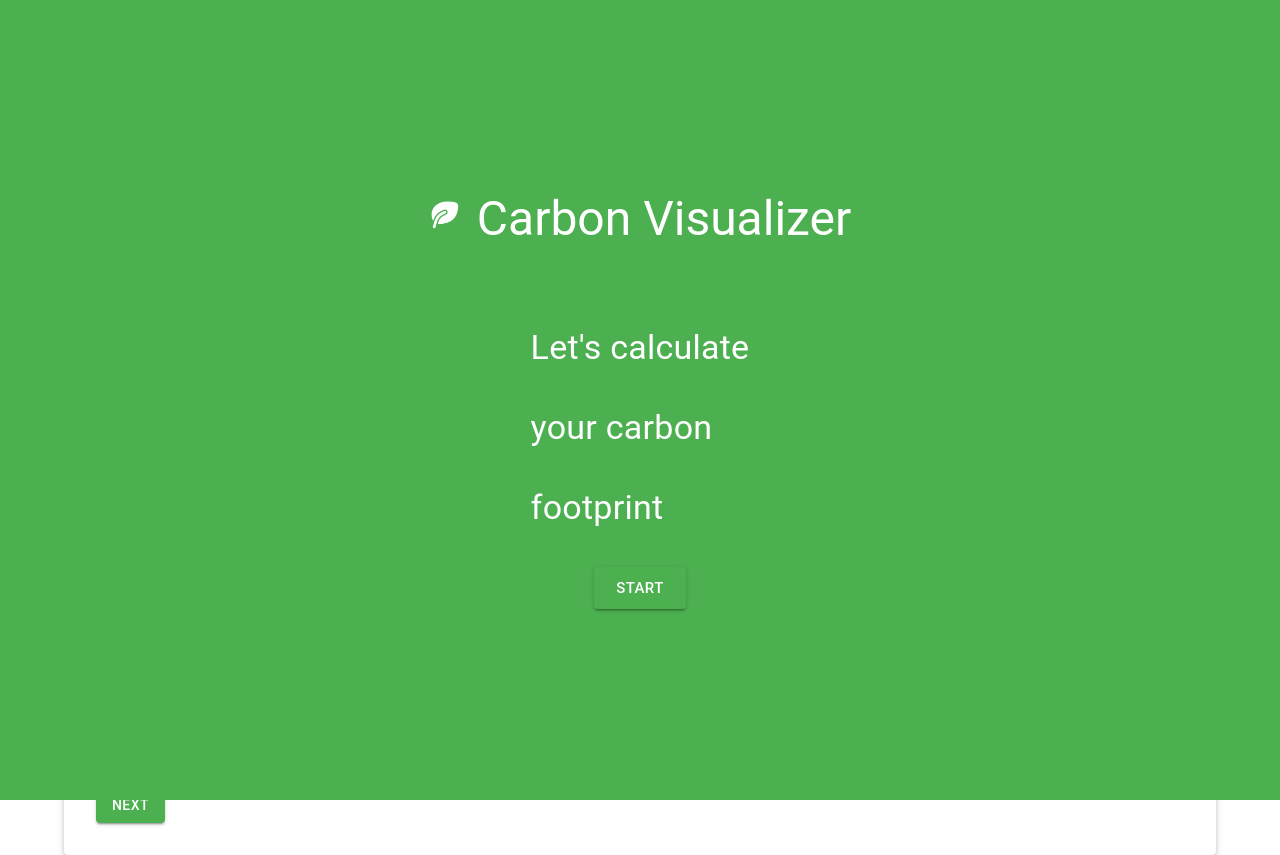
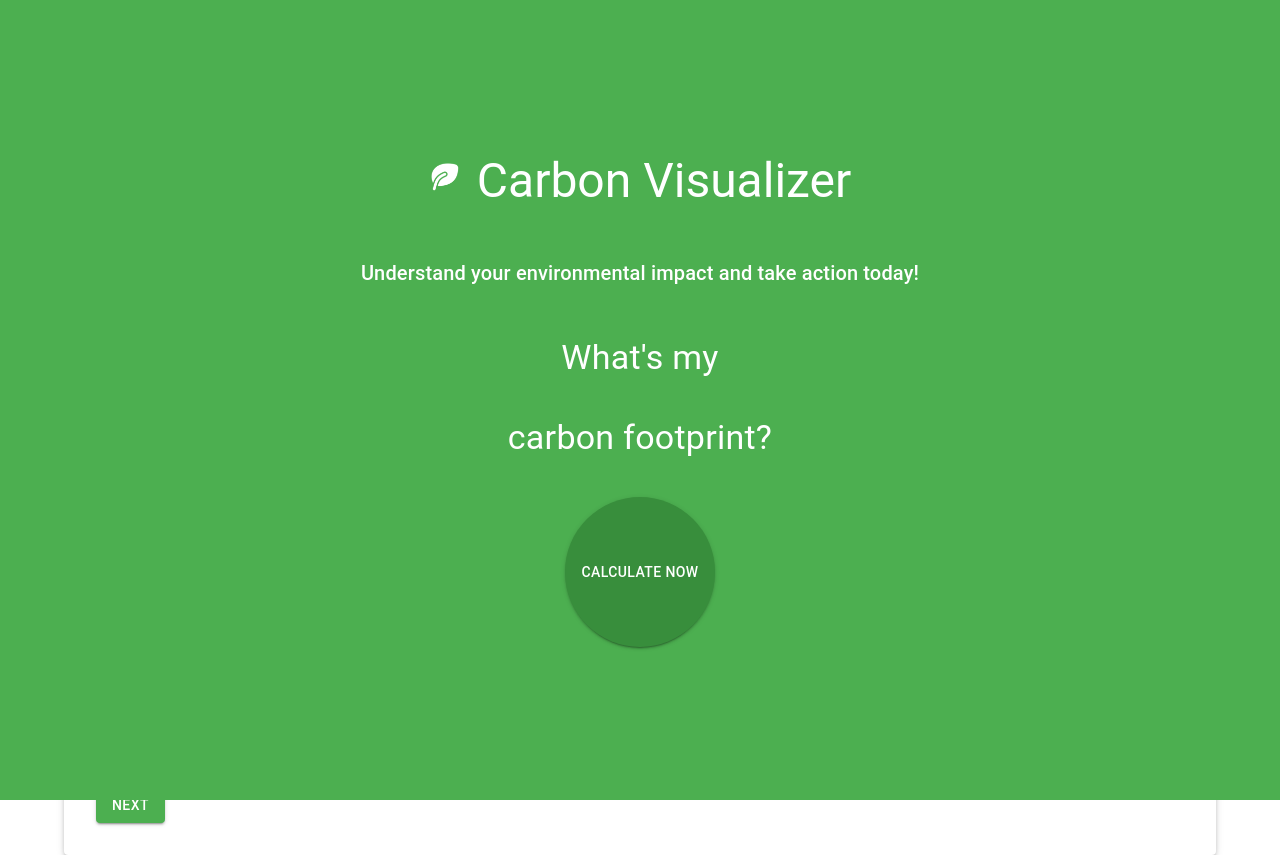
Before and after one commit to TonyJiashiChen/FIT5120-Onboarding-Project, a React (Create React App) app in the folder onboarding-frontend/: page / in a window 1280 px wide. Built offline with nearby package versions, Linux system fonts and the light colour scheme.

Commit message:
adjust the button to be circle

```diff
--- a/onboarding-frontend/src/components/Trail.jsx
+++ b/onboarding-frontend/src/components/Trail.jsx
@@ -12,7 +12,11 @@ const Trail = ({ open, children }) => {
       })
 
     return (
-        <div>
+        <div style={{
+            display: 'flex',
+            alignItems: 'center',
+            flexDirection: 'column'
+        }}>
             {trail.map(({ height, ...style }, index) => (
                 <a.div key={index} style={style}>
                 <a.div style={{ height }}>{items[index]}</a.div>
--- a/onboarding-frontend/src/layout/LandingPage.jsx
+++ b/onboarding-frontend/src/layout/LandingPage.jsx
@@ -41,29 +41,45 @@ const LandingPage = (props) => {
                 style={{
                     display: 'flex',
                     maxHeight: '30vh',
-                    flexDirection: 'row',
-                    marginBottom: '5rem'
+                    flexDirection: 'row'
                 }}
             >
             <img src='/favicon-white.png' style={{height: '32px', marginRight: '1rem', marginTop: '0.5rem'}} alt='logo' />
             <Typography variant="h3" color='common.white'>
                 Carbon Visualizer
             </Typography>
+
+            </div>
+            <div
+                style={{
+                    display: 'flex',
+                    alignItems: 'center',
+                    margin: '3rem'
+                }}
+            >
+            <Typography variant="h6" color='common.white'>Understand your environmental impact and take action today!</Typography>
             </div>
 
             <Trail open={props.landingToggled}>
-                <Typography variant="h4" color='common.white'>Let's calculate</Typography>
-                <Typography variant="h4" color='common.white'>your carbon</Typography>
-                <Typography variant="h4" color='common.white'>footprint</Typography>
+
+                <Typography variant="h4" color='common.white'>What's my</Typography>
+                <Typography variant="h4" color='common.white'>carbon footprint?</Typography>
             </Trail>
 
 
             <Button
                 variant="contained"
-                size="large"
+                sx={ { borderRadius: 30 } }
+                style={{
+                    maxWidth: '150px',
+                    maxHeight: '150px',
+                    minWidth: '150px',
+                    minHeight: '150px',
+                    backgroundColor: theme.palette.primary.dark
+                }}
                 onClick={props.handleLandingToggle}
             >
-                Start
+                Calculate Now
             </Button>
 
         </a.div>)}
```
